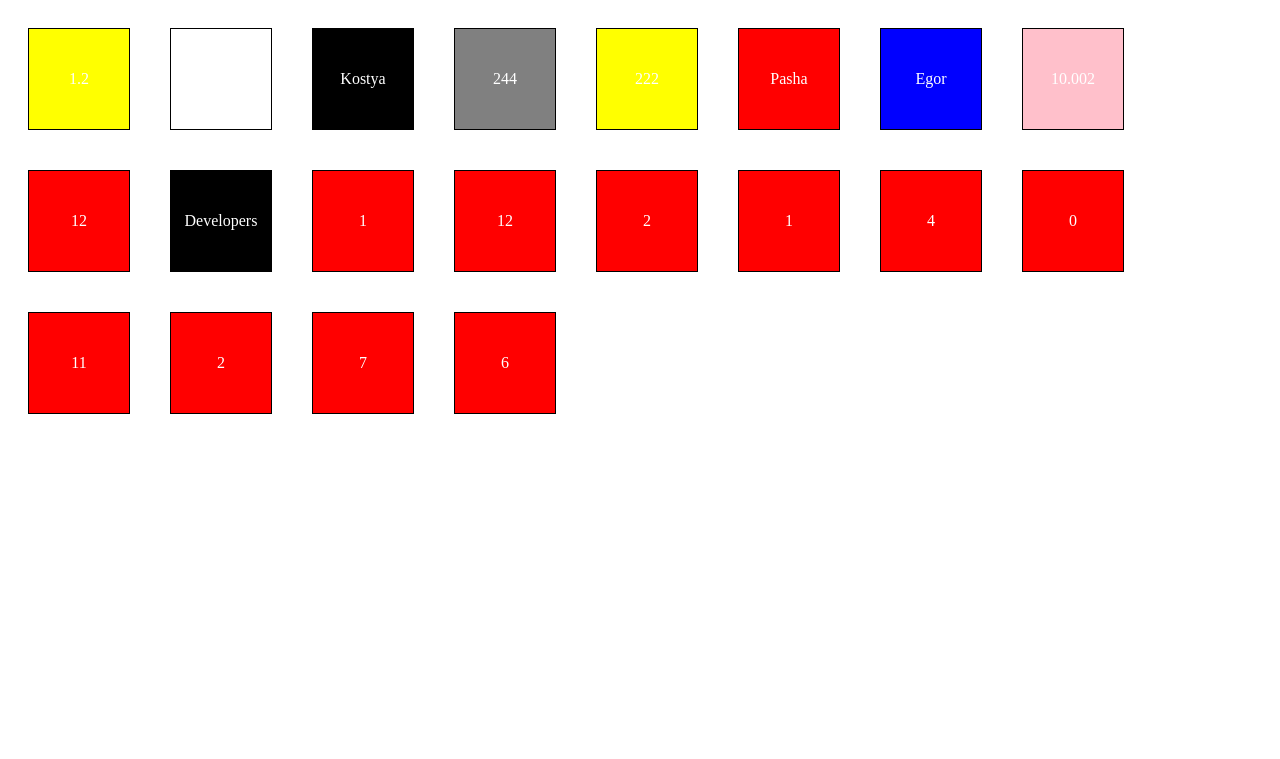
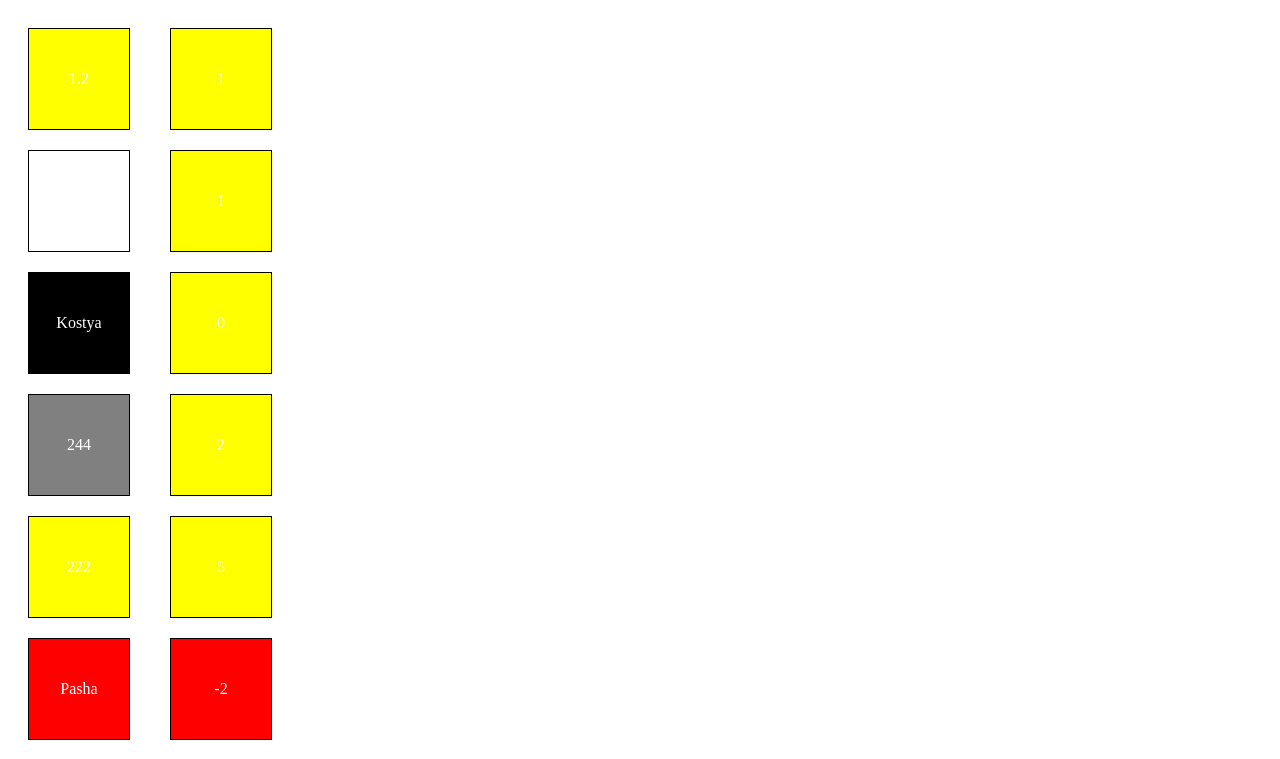
Before and after one commit to kostosHokage/react, a React (Create React App) app: page / in a window 1280 px wide. Shown: the top 759 px of the page. Built offline with nearby package versions, Linux system fonts and the light colour scheme.

Commit message:
#13 сделано, но буду думать над рефакторингом

```diff
--- a/src/Square.jsx
+++ b/src/Square.jsx
@@ -18,18 +18,19 @@ export default function Square() {
   const objectsCopy = [
     { id: 1, value: 1 },
     { id: 2, value: 12 },
-    { id: 3, value: 2 },
+    { id: 3, value: -2 },
     { id: 4, value: 1 },
-    { id: 5, value: 4 },
+    { id: 5, value: -4 },
     { id: 6, value: 0 },
-    { id: 7, value: 11 },
+    { id: 7, value: -11 },
     { id: 8, value: 2 },
-    { id: 9, value: 7 },
+    { id: 9, value: 5 },
     { id: 10, value: 6 },
   ];
 
   return (
     <div className="container">
+      <div className="object">
         {objects.map((el) => (
           <div
             className="square"
@@ -39,11 +40,31 @@ export default function Square() {
             {el.value}
           </div>
         ))}
-      {objectsCopy.map((el) => (
-        <div className="square" key={el.id}>
-          {el.value}
+      </div>
+
+      <div className="object">
+        {objectsCopy
+          .filter((obj) => obj.value >= 0 && obj.value <= 5)
+          .map((filteredValue) => (
+            <div className="square" style={{ backgroundColor: "yellow" }}>
+              {filteredValue.value}
+            </div>
+          ))}
+        {objectsCopy
+          .filter((obj) => obj.value < 0)
+          .map((filteredValue) => (
+            <div className="square" style={{ backgroundColor: "red" }}>
+              {filteredValue.value}
+            </div>
+          ))}
+        {objectsCopy
+          .filter((obj) => obj.value > 5)
+          .map((filteredValue) => (
+            <div className="square" style={{ backgroundColor: "green" }}>
+              {filteredValue.value}
             </div>
           ))}
       </div>
+    </div>
   );
 }
```
Lines whose indentation alone changed are shown as unchanged.
